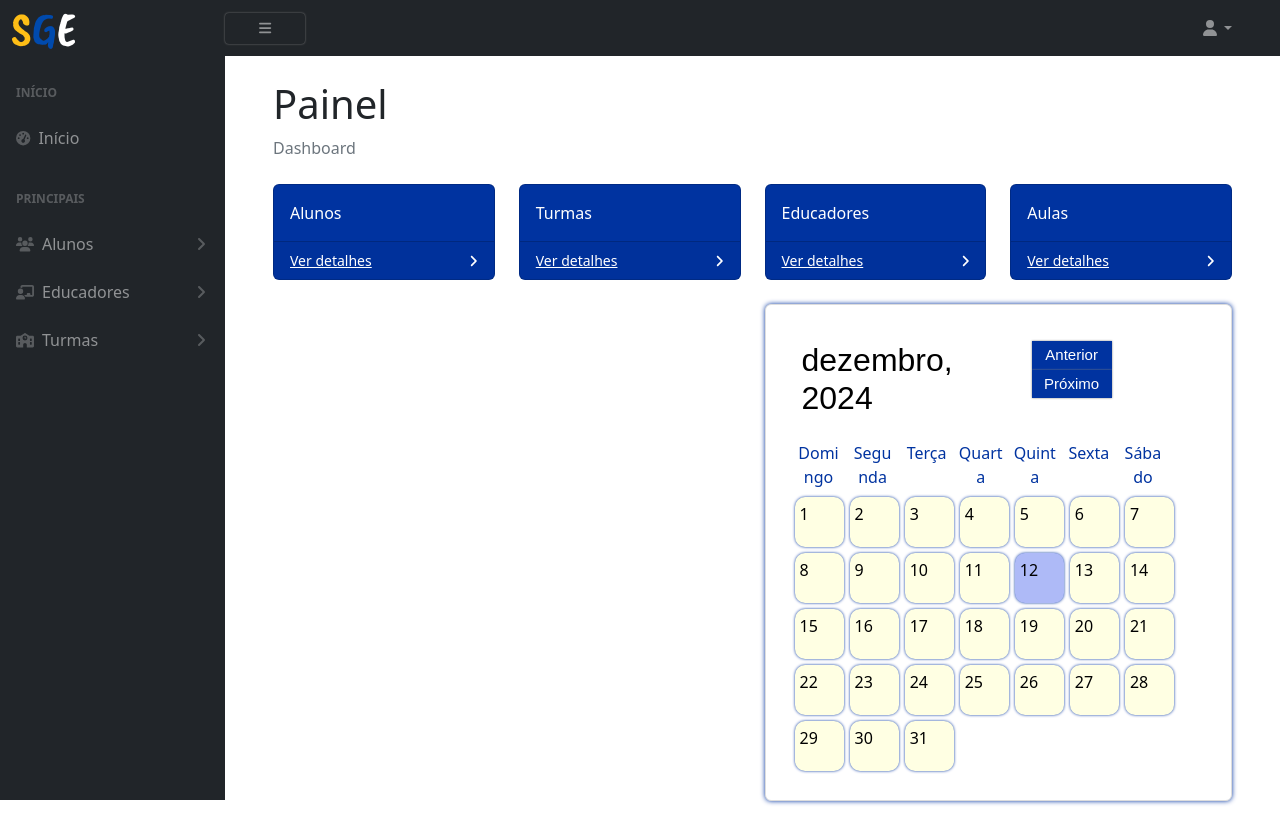
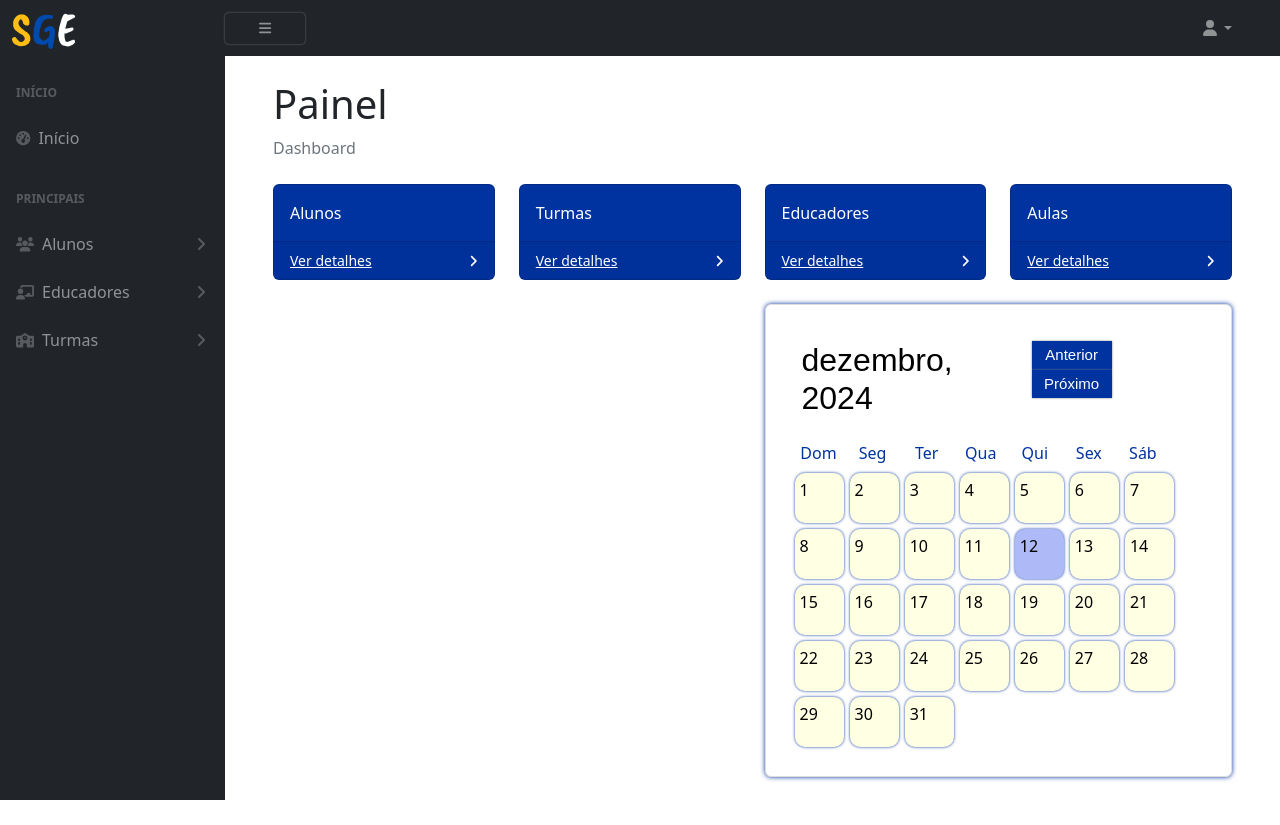
Before and after one commit to gukkray/SGE, a Django app: page / in a window 1280 px wide. After the commit the page ends 800 px from the top, so only its background shows below. Run offline with Django 5.2, Linux system fonts and the light colour scheme; a user stored in the database is signed in; some libraries are stand-ins or nearby versions.

Commit message:
resgistro

```diff
--- a/paginas/templates/index.html
+++ b/paginas/templates/index.html
@@ -70,13 +70,13 @@
                         </div>
 
                         <div id="weekdays">
-                            <div>Domingo</div>
-                            <div>Segunda</div>
-                            <div>Terça</div>
-                            <div>Quarta</div>
-                            <div>Quinta</div>
-                            <div>Sexta</div>
-                            <div>Sábado</div>
+                            <div>Dom</div>
+                            <div>Seg</div>
+                            <div>Ter</div>
+                            <div>Qua</div>
+                            <div>Qui</div>
+                            <div>Sex</div>
+                            <div>Sáb</div>
                         </div>
 
                         <div id="calendar"></div>
--- a/usuarios/forms.py
+++ b/usuarios/forms.py
@@ -4,6 +4,7 @@ from django.contrib.auth.forms import UserCreationForm
 
 class UsuarioForm(UserCreationForm):
     email = forms.EmailField(max_length=100)
+    matricula = forms.CharField(max_length=20, required=True)
     class Meta:
         model = User
-        fields = ['username', 'email', 'password1', 'password2']
+        fields = ['username', 'matricula', 'email', 'password1', 'password2']
```
Also changed, not shown: usuarios/templates/form.html (added, +51 -0 lines), db.sqlite3.
